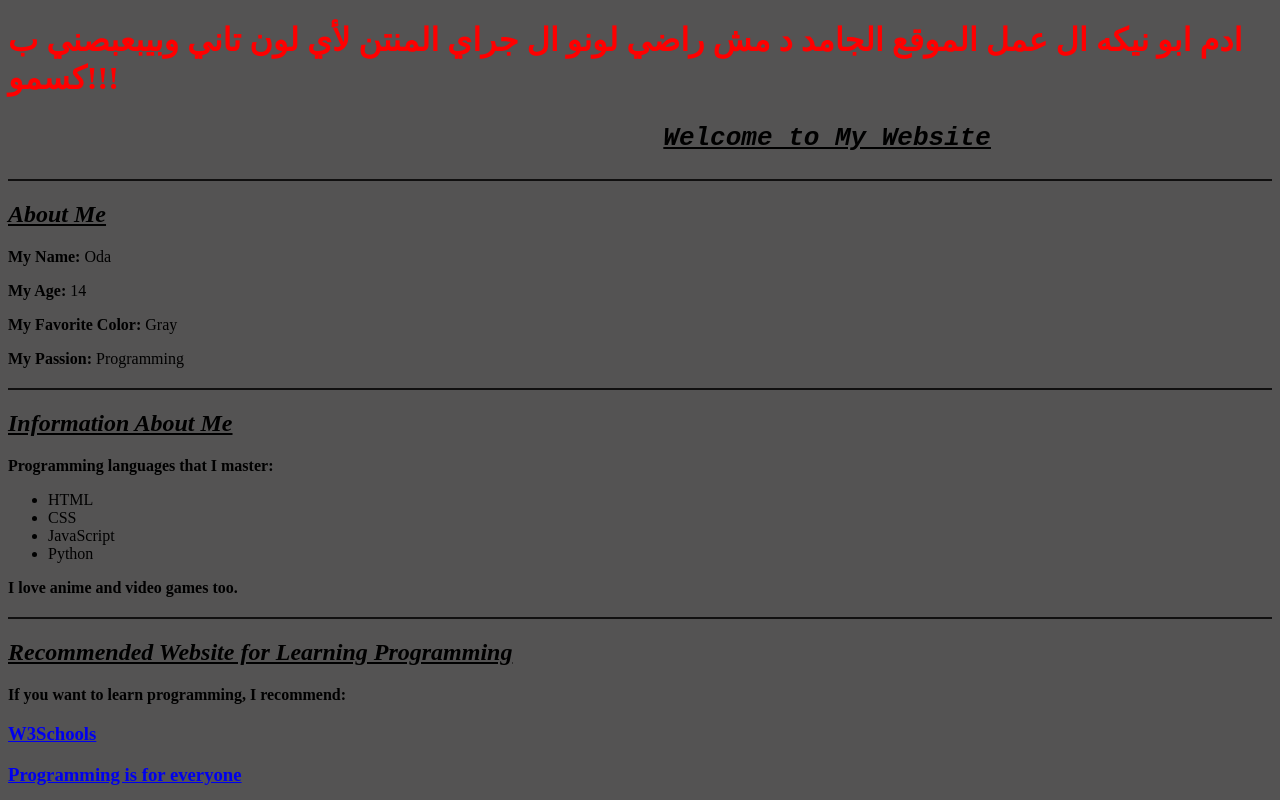
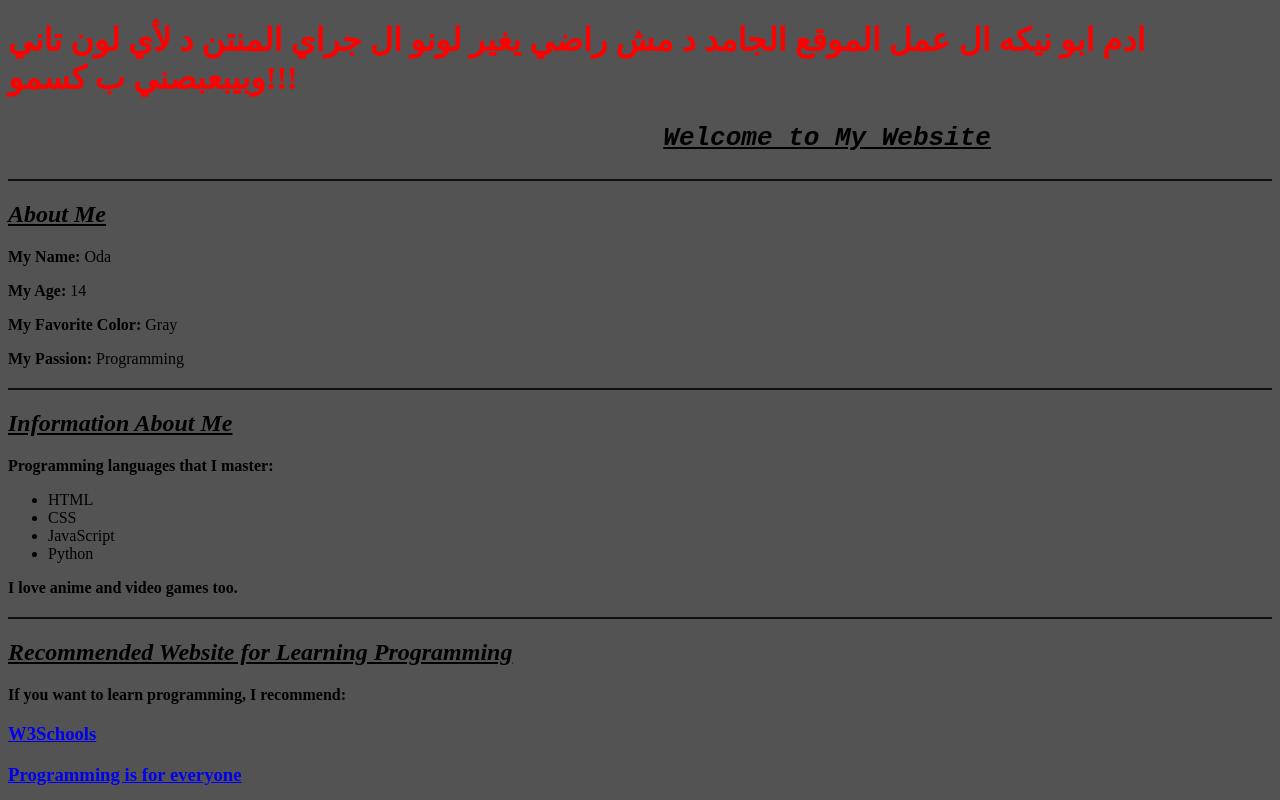
Before and after one commit to moro-num-1/My_Projects, a plain HTML site: page My Favourite Projects/Adam's_secode_project.html in a window 1280 px wide. Shown: the top 800 px of the page. Drawn offline with Linux system fonts and the light colour scheme.

Commit message:
Modefied one file

```diff
--- a/My Favourite Projects/Adam's_secode_project.html
+++ b/My Favourite Projects/Adam's_secode_project.html
@@ -19,7 +19,7 @@
     <title>About Me</title>
 </head>
 <body>
-    <h1 style="text-size:300px;color:red;">ادم ابو نيكه ال عمل الموقع الجامد د مش راضي لونو ال جراي المنتن لأي لون تاني وبيبعبصني ب كسمو!!!</h1>
+    <h1 style="text-size:300px;color:red;">ادم ابو نيكه ال عمل الموقع الجامد د مش راضي يغير لونو ال جراي المنتن د لأي لون تاني وبيبعبصني ب كسمو!!!</h1>
     <h1><pre><b>                                          <u><i>Welcome to My Website</i></u></b></pre></h1>
     <hr>
 
```
